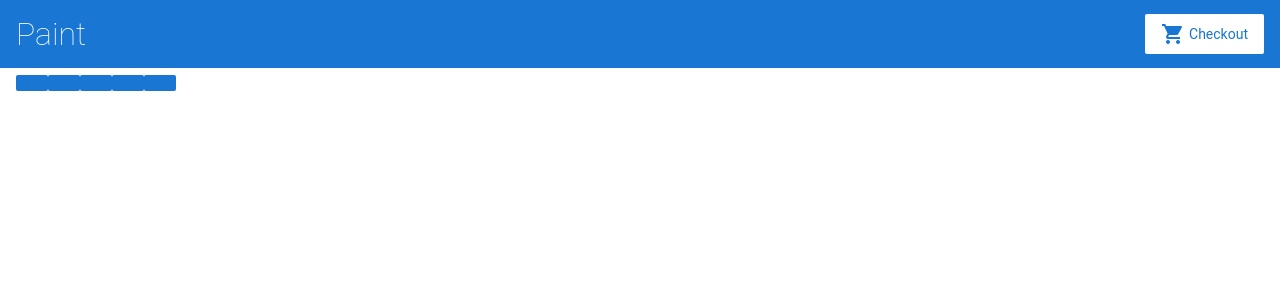
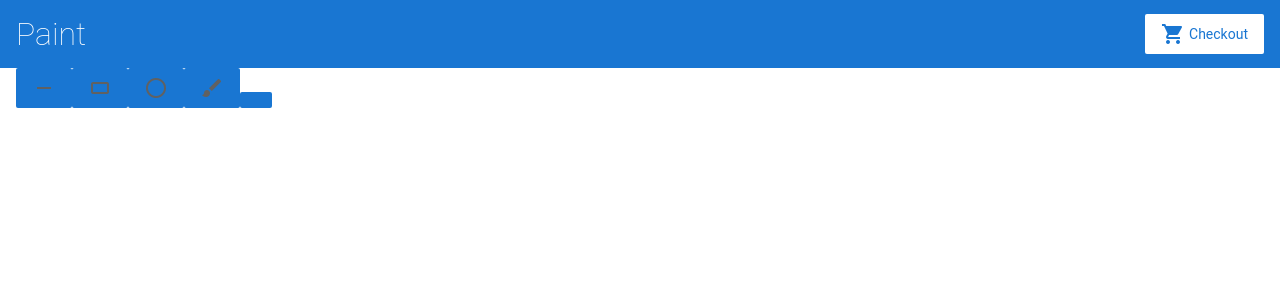
Before and after one commit to x01440/angular-paint, an Angular app: page / in a window 1280 px wide. Shown: the top 300 px of the page. Built offline with nearby package versions, Linux system fonts and the light colour scheme.

Commit message:
added palette icons.

```diff
--- a/src/app/palette/palette.component.html
+++ b/src/app/palette/palette.component.html
@@ -1,7 +1,7 @@
 <div>
-  <div class="button"><i class="material-icons"></i></div>
-  <div class="button"><i class="material-icons"></i></div>
-  <div class="button"><i class="material-icons"></i></div>
-  <div class="button"><i class="material-icons"></i></div>
-  <div class="button"><i class="material-icons"></i></div>
+  <div class="button tile"><i class="material-icons">remove</i></div>
+  <div class="button tile"><i class="material-icons">crop_16_9</i></div>
+  <div class="button tile"><i class="material-icons">panorama_fish_eye</i></div>
+  <div class="button tile"><i class="material-icons">brush</i></div>
+  <div class="button tile"><i class="material-icons"></i></div>
 </div>
```
